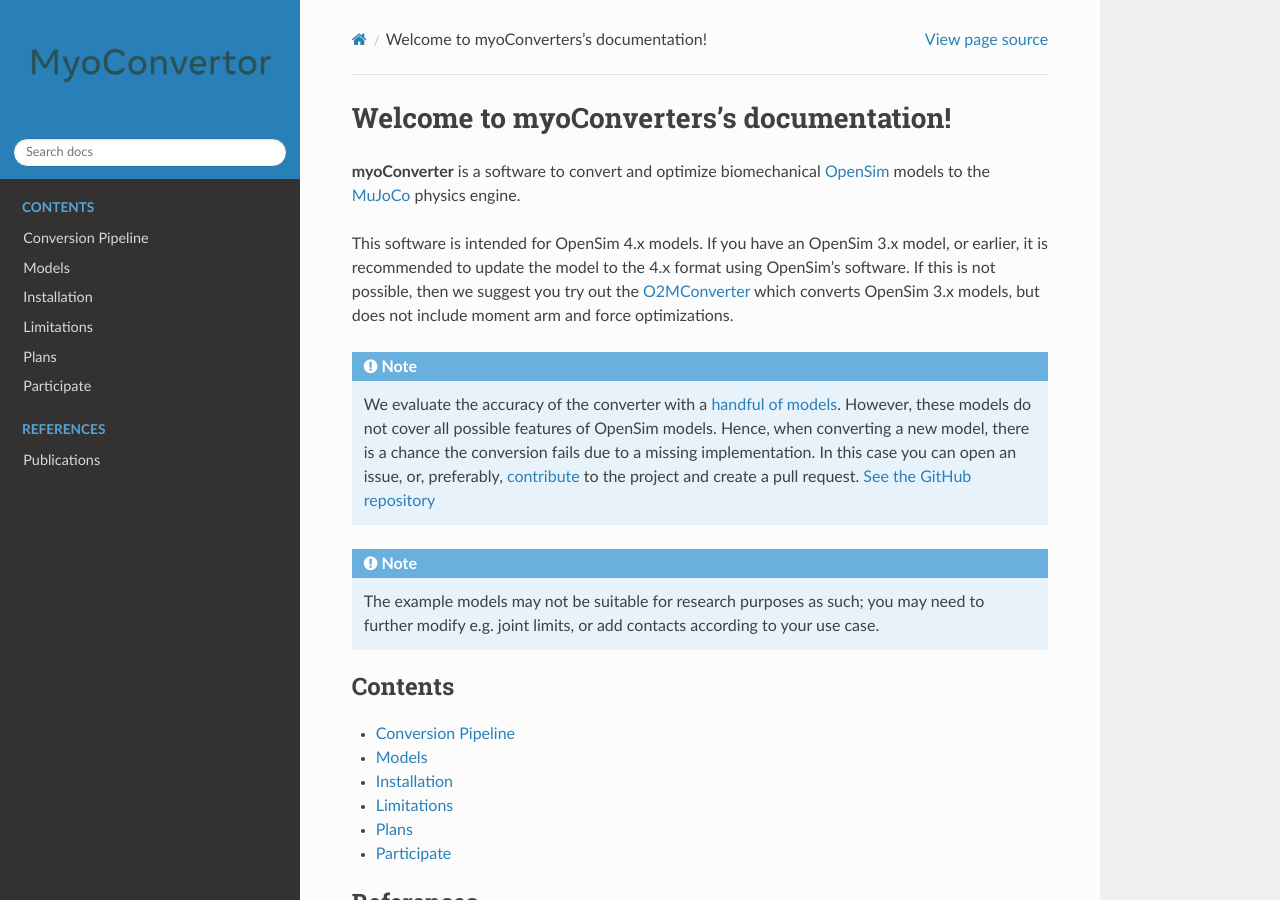
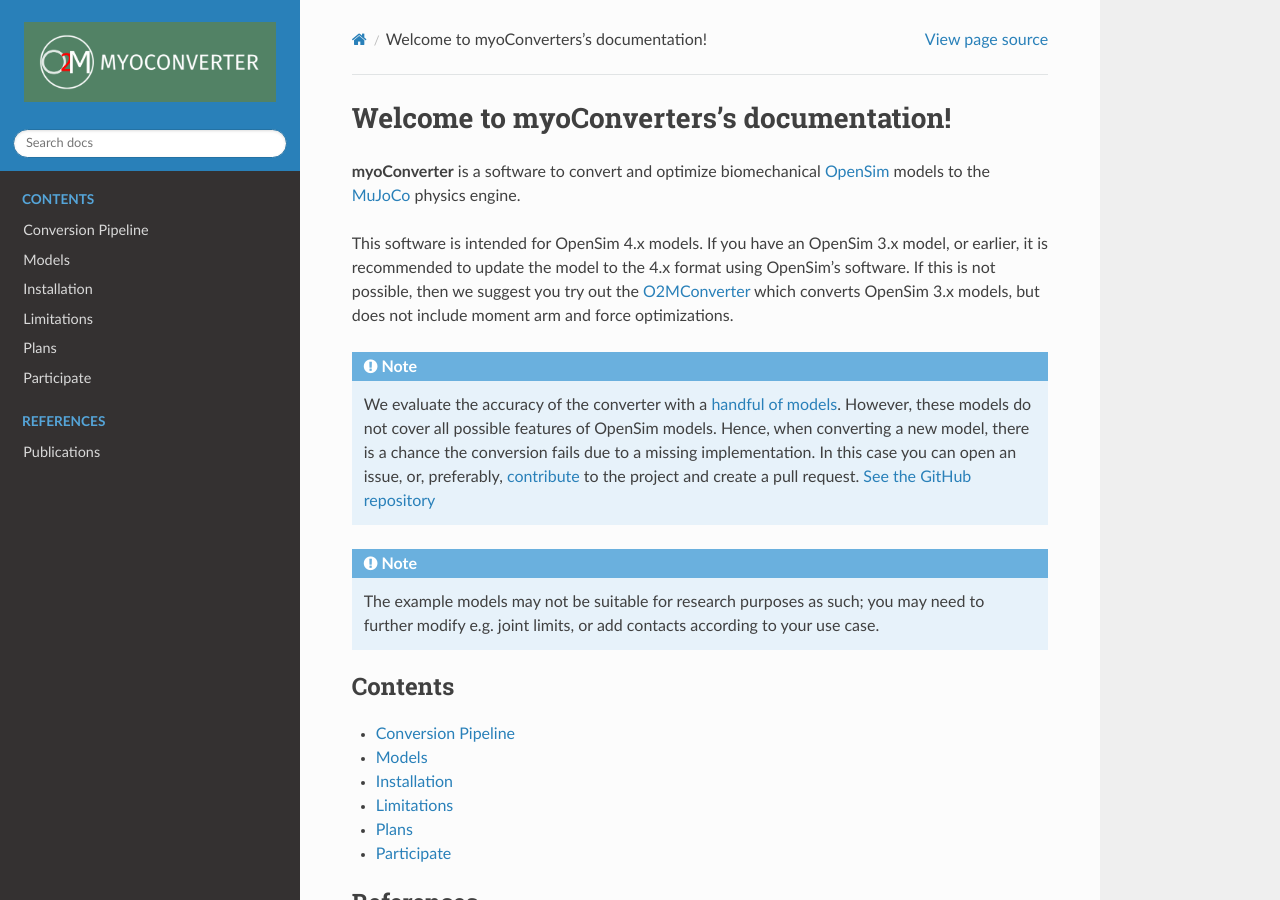
Before and after one commit to MyoHub/myoconverter, a Sphinx documentation site: the page built from docs/source/index.rst, in a window 1280 px wide and 900 px high. Built offline with Sphinx 7.4.7 and the Read the Docs theme 2.0.0, drawn with Linux system fonts in a browser that asks for light colours.

Commit message:
Revert "Updating the logo" as this is implemented in release/v1.0.0
This reverts commit 902a26dac1f7f3935a78157ffe95d59332387681.

```diff
--- a/docs/source/conf.py
+++ b/docs/source/conf.py
@@ -43,7 +43,7 @@
 
 html_theme = 'sphinx_rtd_theme'
 # html_static_path = ['_static']
-html_logo = "images/myoconvertor_logo.png"
+html_logo = "images/logo-color-fit_horizontal.png"
 html_theme_options = {
     'logo_only': True,
     'display_version': False,
```
Also changed, not shown: README.md (+1 -1 lines), docs/source/images/logo-color-fit.png (added), docs/source/images/logo-color-fit.svg (added), docs/source/images/logo-color-fit_horizontal.png (added), docs/source/images/logo-color-fit_horizontal.svg (added), docs/source/images/myoconvertor_logo.png (deleted), 1 other file.
